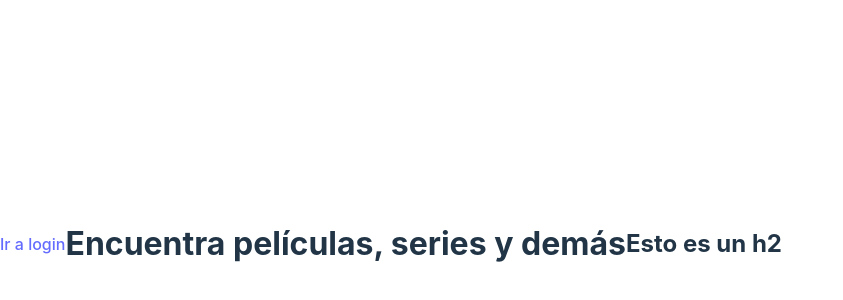
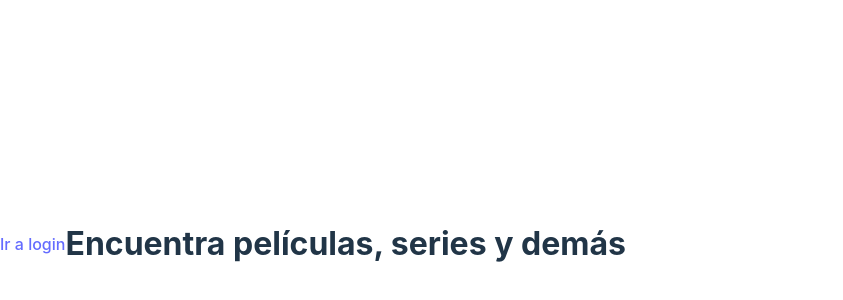
Before and after one commit to AgusGX2003/Proyecto-pelicula-php, a website built with Vite: page movie-site-php-frontend/index.html in a window 1280 px wide. Shown: the part 156-456 px from the top of the page, without its empty margins (0-843 px from the left). Built offline with nearby package versions, Linux system fonts and the light colour scheme.

Commit message:
cambios main

```diff
--- a/movie-site-php-frontend/index.html
+++ b/movie-site-php-frontend/index.html
@@ -11,7 +11,6 @@
   <body>
     <a href="/src/views/login.html">Ir a login</a>
     <h1>Encuentra películas, series y demás</h1>
-    <h2>Esto es un h2</h2>
 
     <!-- <div id="app"></div>
     <form action="" method="get">
```
